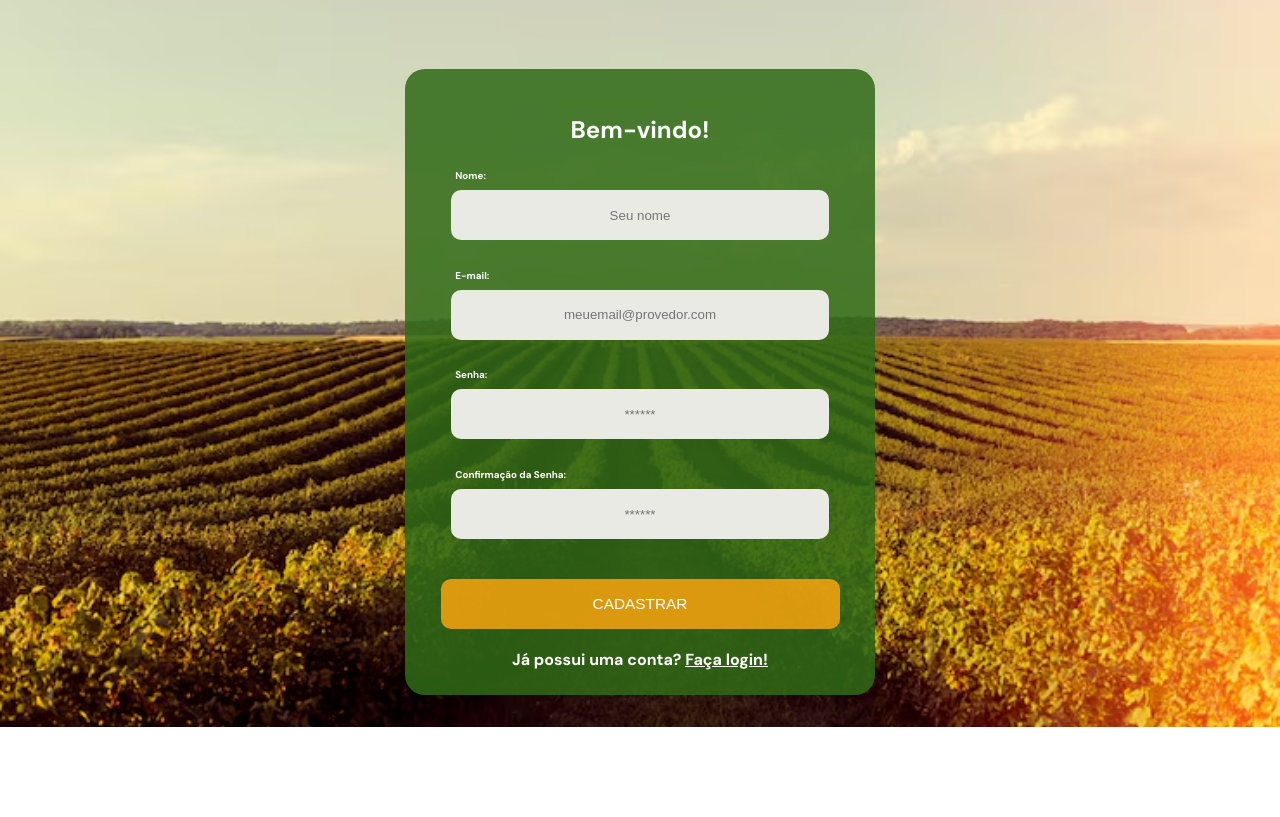
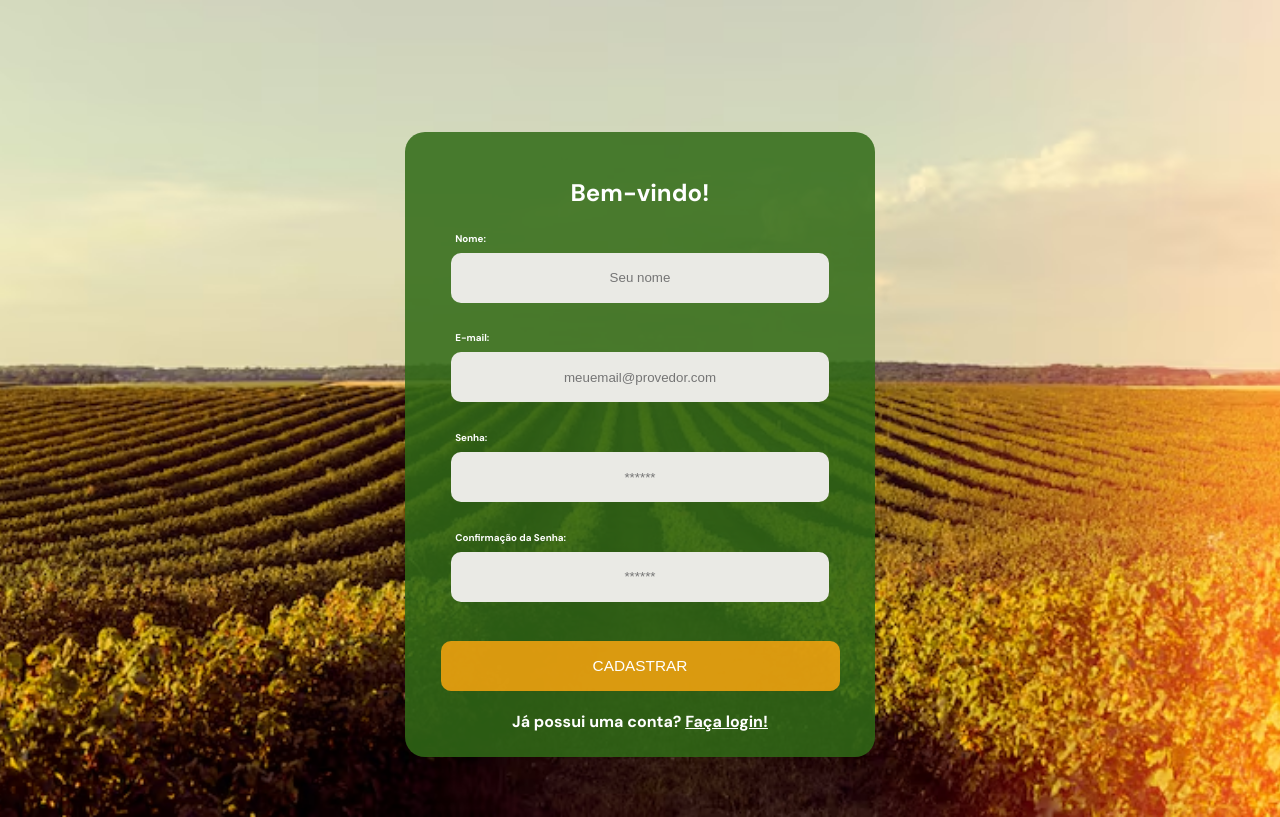
Before and after one commit to YuriVieira13/ProjetoSolaris, a plain HTML site: page Protótipos/Protótipo_Solaris_CSS/public/Cadastro.html in a window 1280 px wide. Shown: the part 73-890 px from the top of the page. Before the commit the page ends 800 px from the top, so only its background shows below. Drawn offline with Linux system fonts and the light colour scheme.

Commit message:
Resolvendo bug no css do Cadastro

```diff
--- a/Protótipos/Protótipo_Solaris_CSS/public/styles/style.css
+++ b/Protótipos/Protótipo_Solaris_CSS/public/styles/style.css
@@ -12,12 +12,14 @@ body {
 .cadastro-fundo {
 
     width: 100%;
-    height: 100vh;
+    min-height: 100vh;
     background-image: url(../asstes/imgs/background_log_cad.png.png);
     background-size: cover;
     background-position: center;
     background-repeat: no-repeat;
     background-attachment: fixed;
+    display: flex;
+    flex-direction: column;
 
 }
 
@@ -71,7 +73,7 @@ body {
 .login {
 
     width: 100%;
-    height: 600px;
+    min-height: 80vh;
     display: flex;
     align-items: center;
     justify-content: center;
@@ -219,6 +221,8 @@ body {
     border-radius: 20px;
     padding: 25px;
     margin-top: 100px;
+    margin-bottom: 60px;
+
 
     display: flex;
     flex-direction: column;
```
